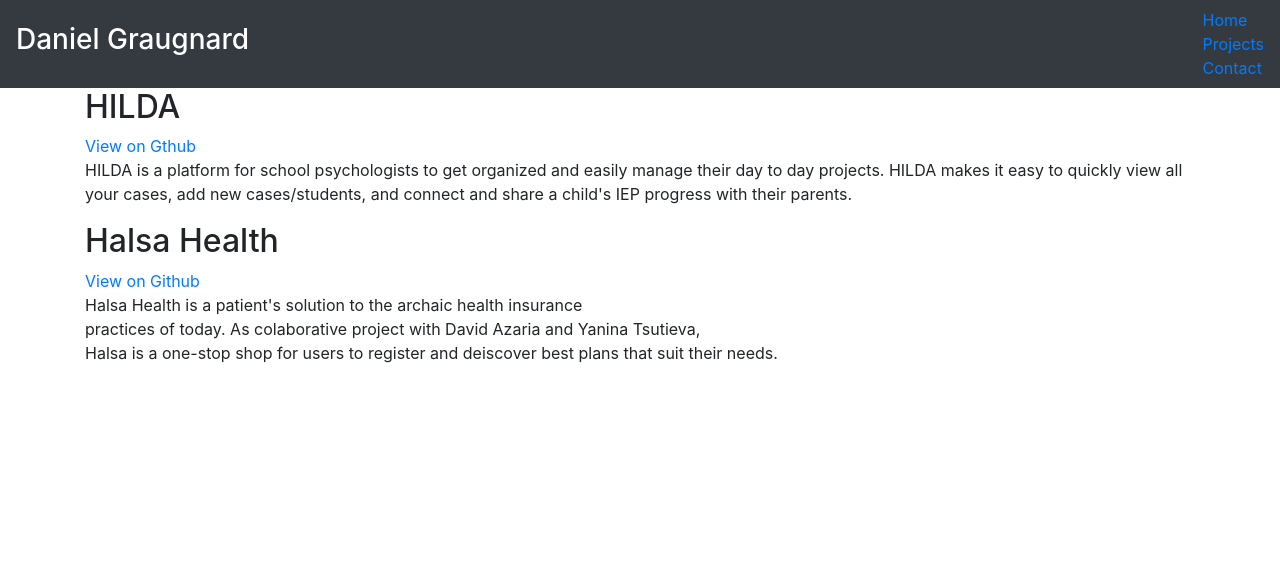
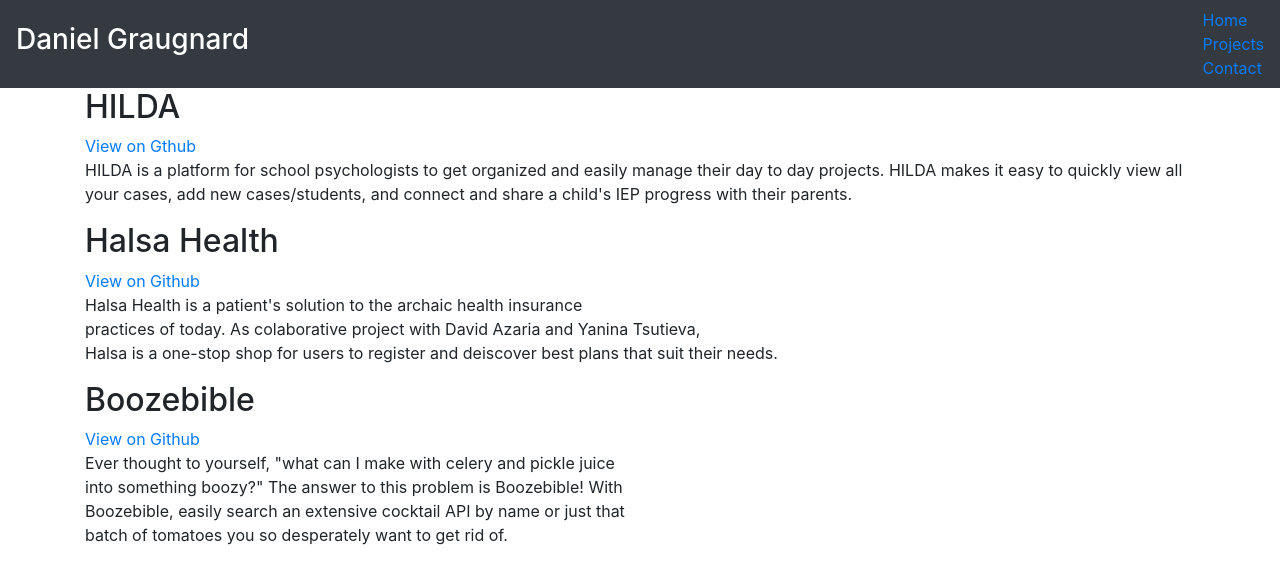
Before and after one commit to dan11218/danny_portfolio, a React (Create React App) app: page /Projects in a window 1280 px wide. Shown: the top 584 px of the page. Built offline with nearby package versions, Linux system fonts and the light colour scheme.

Commit message:
adds favicon

```diff
--- a/src/components/Projects.js
+++ b/src/components/Projects.js
@@ -18,6 +18,14 @@
 					practices of today. As colaborative project with David Azaria and Yanina Tsutieva, <br />
 					Halsa is a one-stop shop for users to register and deiscover best plans that suit their needs. </p>
 			</div>
+			<div className='container'>
+				<h2>Boozebible</h2>
+				<a href='https://git.generalassemb.ly/Halsa/project-3'>View on Github</a>
+				<p>Ever thought to yourself, "what can I make with celery and pickle juice <br />
+					into something boozy?" The answer to this problem is Boozebible! With <br />
+					Boozebible, easily search an extensive cocktail API by name or just that <br />
+					batch of tomatoes you so desperately want to get rid of. </p>
+			</div>
 		</div>
 	)
 }
```
Also changed, not shown: 1 other file (tests, documents, lock files or other folders).
